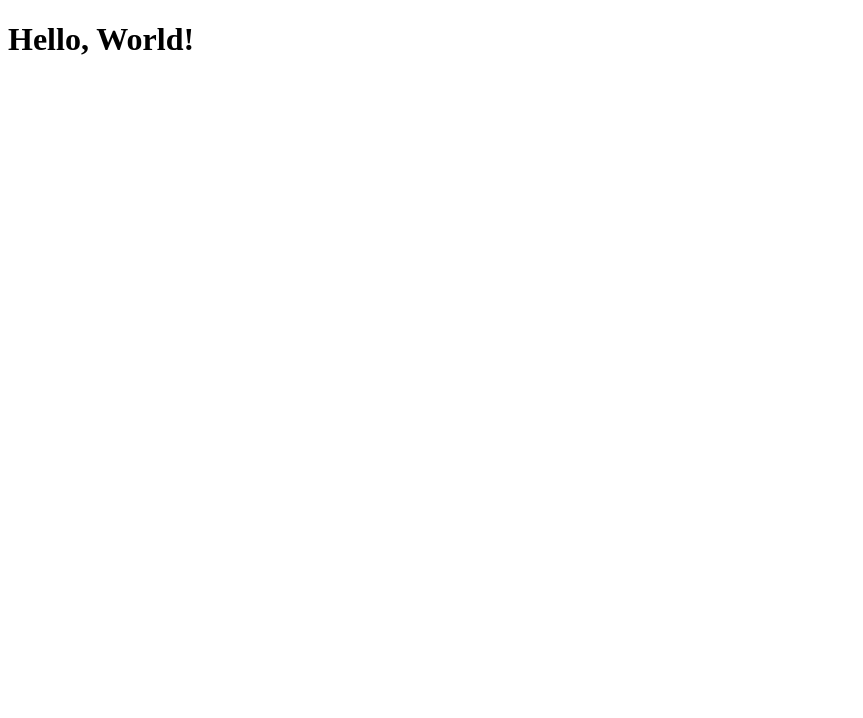
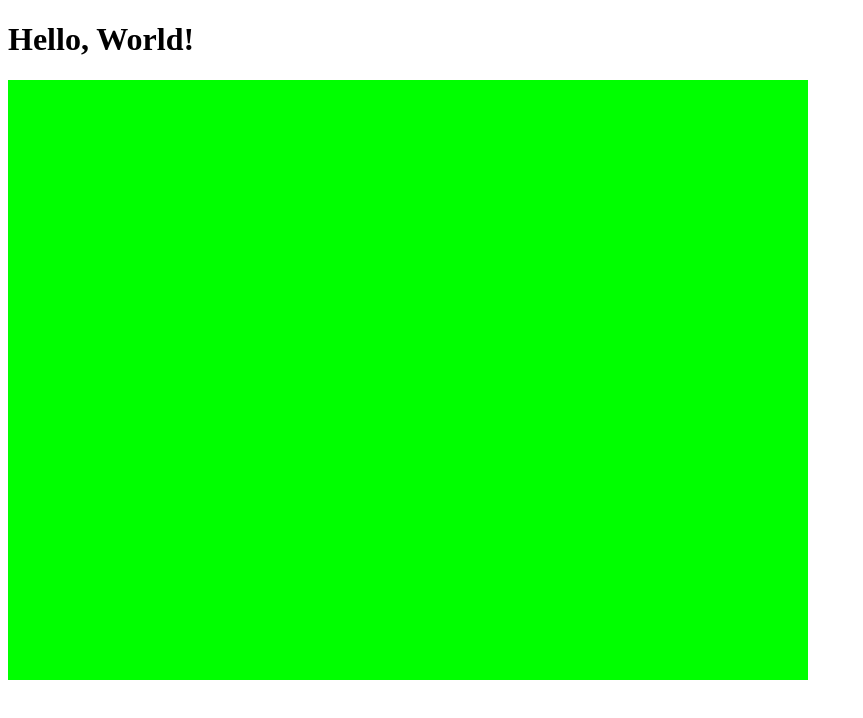
Before and after one commit to RasmusNylander/clamor-caelos, a website built with webpack: page index.html in a window 1280 px wide. Shown: the whole page, without its empty margins (0-863 px from the left). Built offline with nearby package versions, Linux system fonts and the light colour scheme.

Commit message:
index: Add canvas, which is drawn green

```diff
--- a/index.html
+++ b/index.html
@@ -8,5 +8,6 @@
     <body>
         <h1>Hello, World!</h1>
         <!--Canvas-->
+        <canvas id="canvas" width="800" height="600"></canvas>
     </body>
 </html>
--- a/src/index.ts
+++ b/src/index.ts
@@ -0,0 +1,7 @@
+window.onload = () => {
+	const canvas = document.getElementById('canvas') as HTMLCanvasElement;
+	console.log(canvas);
+	const gl = canvas.getContext('webgl') as WebGLRenderingContext;
+	gl.clearColor(0, 1, 0, 1);
+	gl.clear(gl.COLOR_BUFFER_BIT);
+}
```
